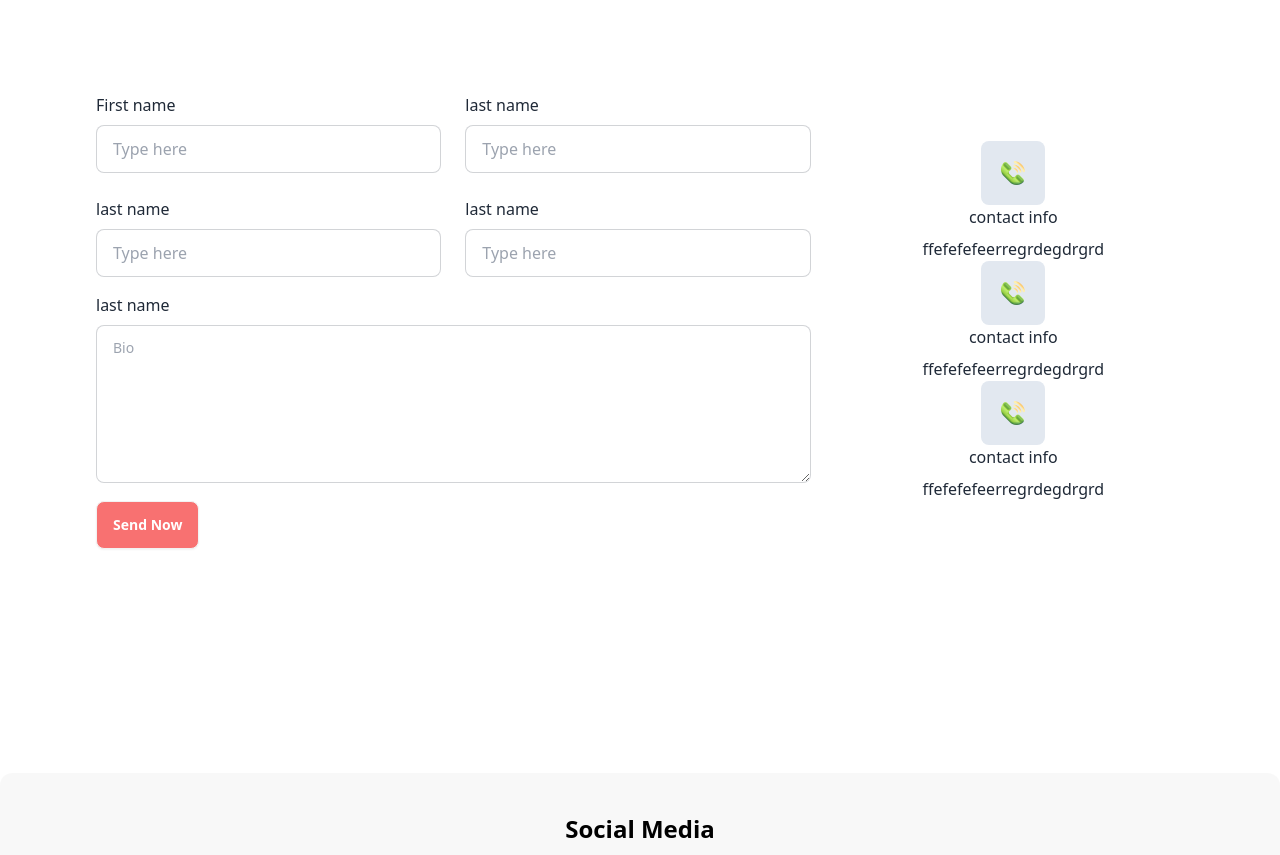
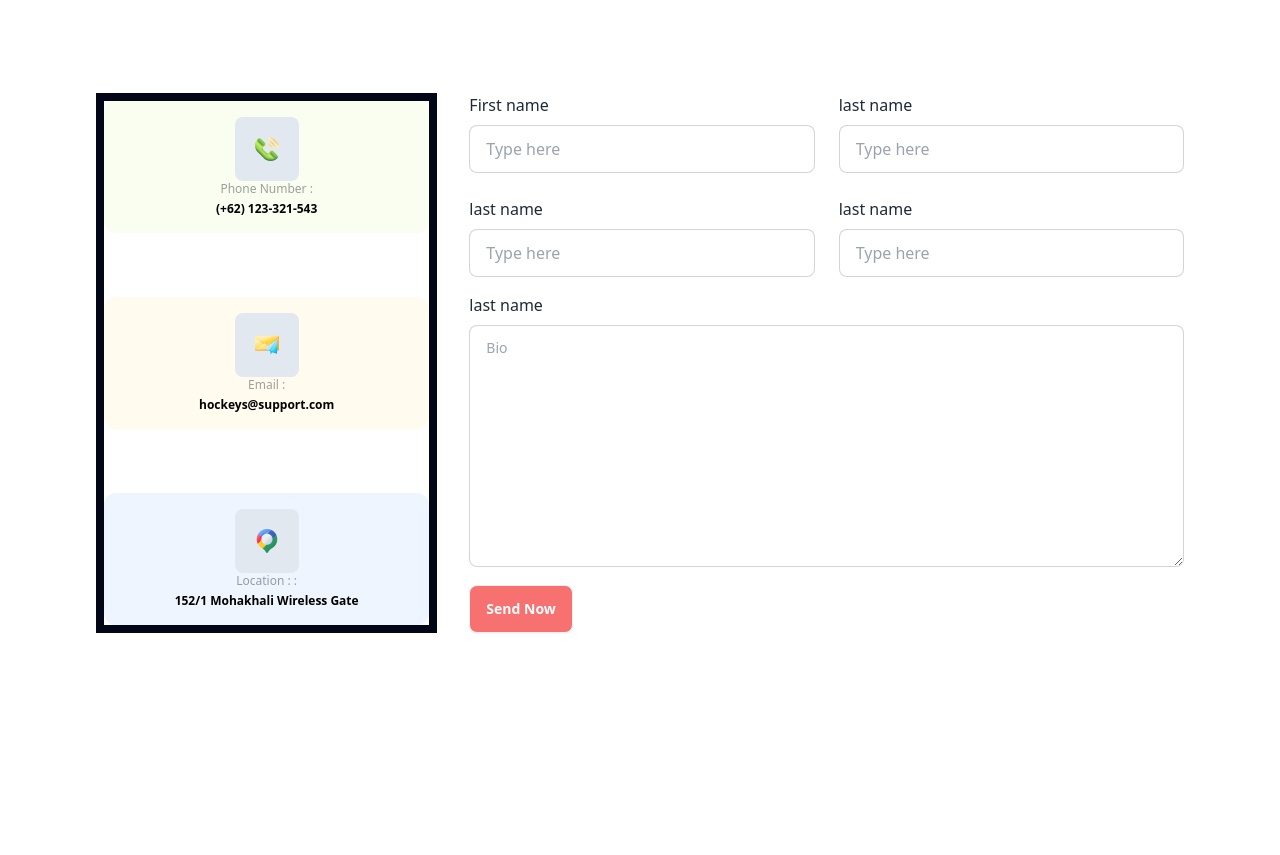
Before and after one commit to shifakhatun/hockys-main-SK-3, a plain HTML site: page index.html in a window 1280 px wide. Shown: the part 3463-4318 px from the top of the page. Drawn offline with nearby package versions, Linux system fonts and the light colour scheme.

Commit message:
contact form updated

```diff
--- a/index.html
+++ b/index.html
@@ -423,14 +423,47 @@
             </div>
       </div>
       </section>
+                                             <!-- contact form -->
       <section class="my-48">
         <div class="text-center mb-4">
           <h2 class="text-black text-3xl font-extrabold">contact Us any time</h2>
           <p class="text-xs mx-w-md">With ten men's teams, six ladies teams, a mixed side, a range of youth teams, various touring<br>sides and Back to Hockey sessions,  Woking Hockey Club offers hockey to players of any ability.</p>
         </div>
         <div class="lg:px-24 p-8">
+
           <div class="mt-12 grid grid-cols-1 lg:grid-cols-3 gap-8">
+            <div class="flex justify-between items-center flex-col lg:col-span-1 border-solid border-8 border-slate-950 gap-10">
+              <div class="bg-[#bced6d19] rounded-xl text-left w-full py-4">
+                <div class="bg-slate-200 h-16 w-16 rounded-lg flex items-center justify-center mx-auto">
+                  <img class="h-6" src="./Images/Group 1171275317.png" alt="">
+                </div>
+                <div class="text-center space-y-1">
+                  <h6 class="text-[#13131866] text-xs font-normal">Phone Number : </h6>
+                  <p class="text-black text-xs font-extrabold">(+62) 123-321-543</p>
+                </div>
+                </div>
+              <div class="bg-[#fddd5f19] rounded-xl text-left w-full py-4">
+                <div class="bg-slate-200 h-16 w-16 rounded-lg flex items-center justify-center mx-auto">
+                  <img class="h-6" src="./Images/Group 1171275318.png" alt="">
+                </div>
+                <div class="text-center space-y-1">
+                  <h6 class="text-[#13131866] text-xs font-normal">Email : </h6>
+                  <p class="text-black text-xs font-extrabold">hockeys@support.com</p>
+                </div>
+            </div>
+              <div class="bg-[#629cf319] rounded-xl text-left w-full py-4">
+                <div class="bg-slate-200 h-16 w-16 rounded-lg flex items-center justify-center mx-auto">
+                  <img class="h-6" src="./Images/Group 1171275321.png" alt="">
+                </div>
+                <div class="text-center space-y-1">
+                  <h6 class="text-[#13131866] text-xs font-normal">Location : : </h6>
+                  <p class="text-black text-xs font-extrabold">152/1 Mohakhali Wireless Gate</p>
+                </div>
+            </div>
+          </div>
+
             <div class="lg:col-span-2 ">
+
               <div class="grid gap-6 grid-cols-1 lg:grid-cols-2">
                 <div>
                   <label for="">First name</label>
@@ -451,41 +484,43 @@
             </div>
             <div class="mt-4">
               <label for="">last name</label>
-              <textarea class="w-full mt-2 textarea textarea-bordered" placeholder="Bio" rows="5"></textarea>
+              <textarea class="w-full mt-2 textarea textarea-bordered" placeholder="Bio" rows="8"></textarea>
             </div>
             <button class="btn bg-red-400 mt-3 text-white">Send Now</button>
             </div>
-            <div class="flex justify-center items-center flex-col ">
-              <div>
+                                       <!-- end of lg:col-span-2 -->
+
+                                       <!-- start of lg:col-span-1 -->
+
+            <!-- <div class="flex justify-between items-center flex-col lg:col-span-1 border-solid border-8 border-slate-950 gap-10">
+              <div class="bg-[#bced6d19] rounded-xl text-left w-full py-4">
                 <div class="bg-slate-200 h-16 w-16 rounded-lg flex items-center justify-center mx-auto">
                   <img class="h-6" src="./Images/Group 1171275317.png" alt="">
                 </div>
-                <div class="text-center space-y-2">
-                  <h6>contact info</h6>
-                  <p>ffefefefeerregrdegdrgrd</p>
+                <div class="text-center space-y-1">
+                  <h6 class="text-[#13131866] text-xs font-normal">Phone Number : </h6>
+                  <p class="text-black text-xs font-extrabold">(+62) 123-321-543</p>
                 </div>
-              </div>
-              <div>
+                </div>
+              <div class="bg-[#fddd5f19] rounded-xl text-left w-full py-4">
                 <div class="bg-slate-200 h-16 w-16 rounded-lg flex items-center justify-center mx-auto">
-                  <img class="h-6" src="./Images/Group 1171275317.png" alt="">
+                  <img class="h-6" src="./Images/Group 1171275318.png" alt="">
                 </div>
-                <div class="text-center space-y-2">
-                  <h6>contact info</h6>
-                  <p>ffefefefeerregrdegdrgrd</p>
+                <div class="text-center space-y-1">
+                  <h6 class="text-[#13131866] text-xs font-normal">Email : </h6>
+                  <p class="text-black text-xs font-extrabold">hockeys@support.com</p>
                 </div>
-              </div>
-              <div>
+            </div>
+              <div class="bg-[#629cf319] rounded-xl text-left w-full py-4">
                 <div class="bg-slate-200 h-16 w-16 rounded-lg flex items-center justify-center mx-auto">
-                  <img class="h-6" src="./Images/Group 1171275317.png" alt="">
+                  <img class="h-6" src="./Images/Group 1171275321.png" alt="">
                 </div>
-                <div class="text-center space-y-2">
-                  <h6>contact info</h6>
-                  <p>ffefefefeerregrdegdrgrd</p>
+                <div class="text-center space-y-1">
+                  <h6 class="text-[#13131866] text-xs font-normal">Location : : </h6>
+                  <p class="text-black text-xs font-extrabold">152/1 Mohakhali Wireless Gate</p>
                 </div>
-              </div>
-
             </div>
-          </div>
+          </div> -->
 
         </div>
       </section>
```
